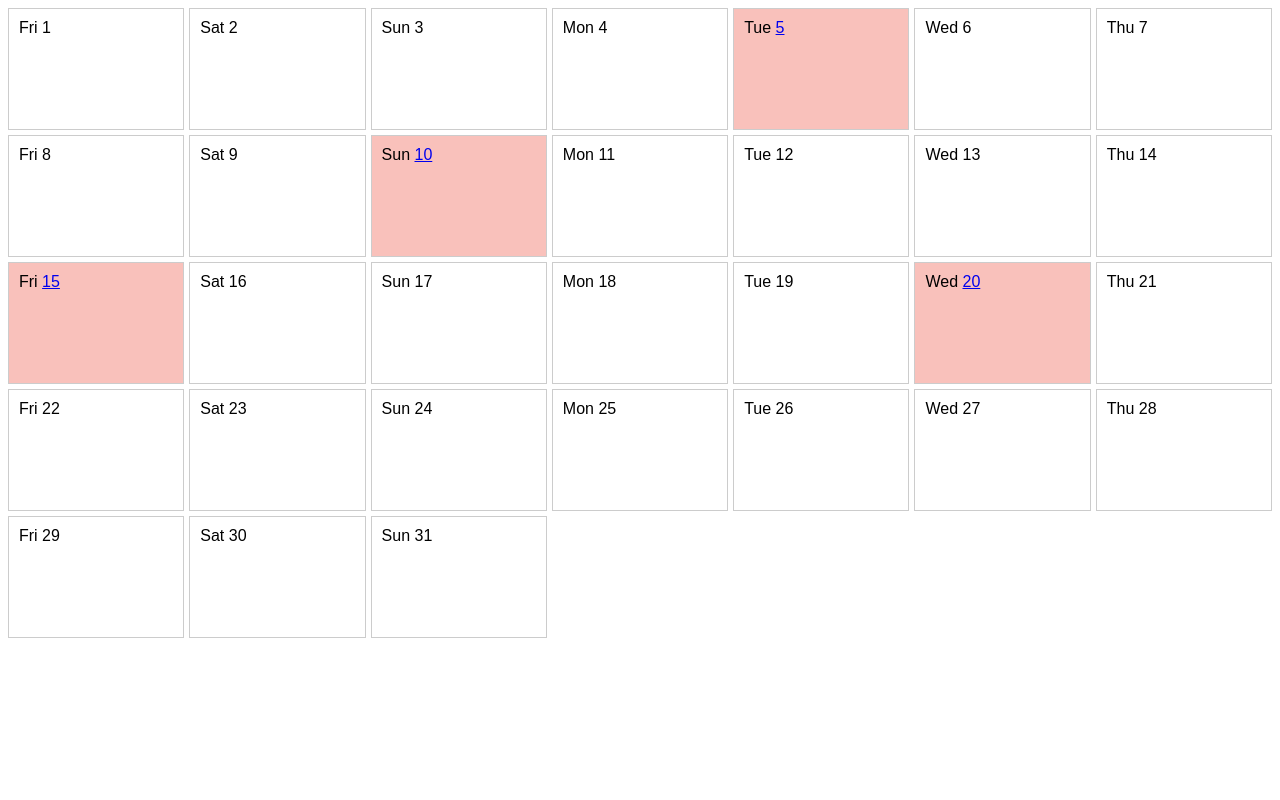
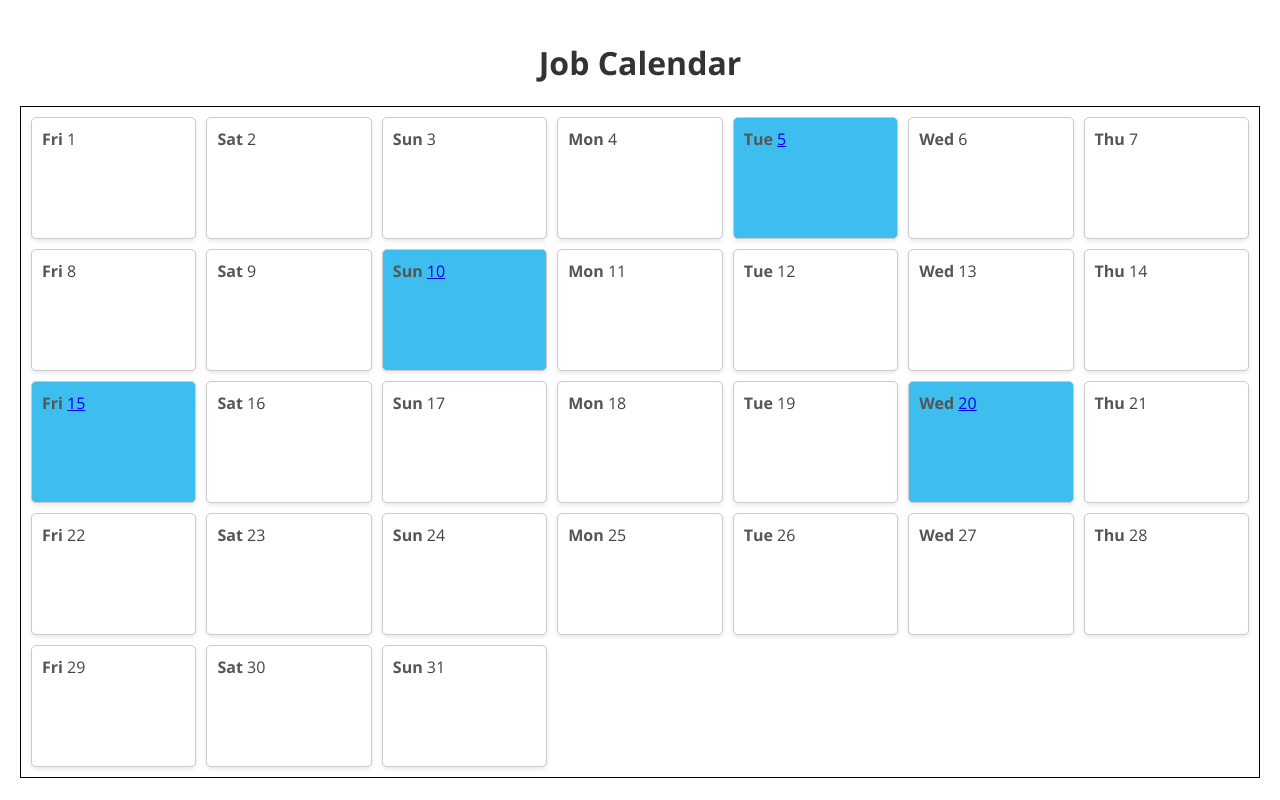
Before and after one commit to suchit110/CareerCanvas, a plain HTML site: page calander.html in a window 1280 px wide. Drawn offline with nearby package versions, Linux system fonts and the light colour scheme.

Commit message:
update calender.html

```diff
--- a/calander.html
+++ b/calander.html
@@ -5,13 +5,27 @@
     <meta name="viewport" content="width=device-width, initial-scale=1.0">
     <title>Interactive Calendar with Cards</title>
     <style>
+      @import url("https://fonts.googleapis.com/css?family=Montserrat:400,700|Open+Sans:400,700&display=swap");
         body {
-            font-family: Arial, sans-serif;
+            font-family: "Open Sans", sans-serif;
+            font-weight: normal;
+            font-style: normal;
+            color: #444;
+            background-color: white;
+            margin: 0;
+            padding: 20px;
+            box-sizing: border-box;
+        }
+        h1 {
+            text-align: center;
+            color: #333;
         }
         .calendar {
             display: grid;
             grid-template-columns: repeat(7, 1fr);
-            gap: 5px;
+            gap: 10px;
+            border: 1px solid black;
+            padding: 10px;
         }
         .date {
             border: 1px solid #ccc;
@@ -19,29 +33,59 @@
             height: 100px;
             position: relative;
             cursor: pointer;
+            background-color: #fff;
+            transition: background-color 0.3s ease;
+            border-radius: 5px;
+            box-shadow: 0 2px 4px rgba(0, 0, 0, 0.1);
+        }
+        .date:hover {
+            background-color: #f9f9f9;
+        }
+        .date.has-info {
+            background-color: #3dbeee; /* Light blue background color for dates with info */
+        }
+        .date:hover .card {
+            display: block;
+        }
+        .day-name {
+            font-weight: bold;
+            color: #555;
         }
         .card {
             position: absolute;
-            background-color: #f9c1bb; /* Light red background color for cards with info */
+            background-color: #f9c1bb; /* Light blue background color for cards with info */
             border: 1px solid #ccc;
             padding: 10px;
             width: 200px;
             z-index: 1;
             display: none; /* Initially hide the card */
+            border-radius: 5px;
+            box-shadow: 0 2px 4px rgba(0, 0, 0, 0.1);
         }
-        .date.has-info {
-            background-color: #f9c1bb; /* Light red background color for dates with info */
+        .card h3 {
+            margin-top: 0;
+            color: #333;
         }
-        .date:hover .card {
-            display: block;
+        .card p {
+            margin: 5px 0;
+            color: #666;
         }
-        .apply-link {
-            margin-top: 10px;
-            text-align: center;
+        .apply-link a {
+            color: #fff;
+            background-color: #333;
+            padding: 5px 10px;
+            text-decoration: none;
+            border-radius: 3px;
+            display: inline-block;
+            transition: background-color 0.3s ease;
+        }
+        .apply-link a:hover {
+            background-color: #555;
         }
     </style>
 </head>
 <body>
+    <h1>Job Calendar</h1>
     <div class="calendar" id="calendar"></div>
 
     <script>
@@ -88,9 +132,9 @@
 
             // Add link to the job details page
             if (job) {
-                dateElement.innerHTML = `<span>${daysOfWeek[dayOfWeek]}</span> <a href="jobs.html#${job.company}-${job.role}">${i}</a>`;
+                dateElement.innerHTML = `<span class="day-name">${daysOfWeek[dayOfWeek]}</span> <a href="jobs.html#${job.company}-${job.role}">${i}</a>`;
             } else {
-                dateElement.innerHTML = `<span>${daysOfWeek[dayOfWeek]}</span> ${i}`;
+                dateElement.innerHTML = `<span class="day-name">${daysOfWeek[dayOfWeek]}</span> ${i}`;
             }
 
             // If job data exists, create a card with job information and apply background color
```
